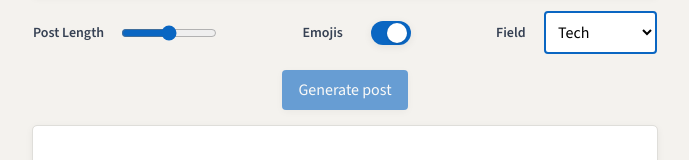
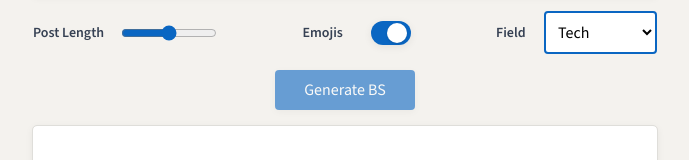
Before and after one commit to ameerza123/LinkedIn-BS-Generator, a Next.js app: page / in a window 1280 px wide. Shown: the part 217-377 px from the top of the page, without its empty margins (295-984 px from the left). Built offline with nearby package versions, Linux system fonts and the light colour scheme.

Commit message:
Improved loading animation

```diff
--- a/src/app/page.tsx
+++ b/src/app/page.tsx
@@ -1,6 +1,6 @@
 'use client';
 
-import { useState } from 'react';
+import { useState, useEffect } from 'react';
 
 const fields = ['Tech', 'Marketing', 'Finance', 'HR', 'Sales', 'Consulting'];
 
@@ -32,12 +32,27 @@ export default function Home() {
     setTimeout(() => setCopied(false), 1200);
   };
 
+    // Loading Animation
+  const loadingStages = ["Generating BS.", "Generating BS..", "Generating BS..."];
+  const [loadingText, setLoadingText] = useState(loadingStages[0]);
+
+  useEffect(() => {
+    if (loading) {
+      let i = 0;
+      const interval = setInterval(() => {
+        i = (i + 1) % loadingStages.length;
+        setLoadingText(loadingStages[i]);
+      }, 500);
+      return () => clearInterval(interval);
+    }
+  }, [loading]);
+
   return (
     <main
       className="min-h-screen p-6 max-w-2xl mx-auto"
       style={{ backgroundColor: 'rgb(244, 242, 238)' }}
     >
-      {/* Logo */}
+      {/* BS Logo */}
       <img
         src="bs_logo.png"
         alt="BS Logo"
@@ -69,10 +84,14 @@ export default function Home() {
         }}
       />
 
-      {/* Controls */}
+      {/* Response Modifiers */}
       <div className="mb-4 flex flex-col md:flex-row items-center md:justify-between gap-4 w-full">
+
         {/* Post Length */}
-        <div className="flex items-center gap-2 w-full md:w-auto justify-between md:justify-start" style={{ minWidth: 150 }}>
+        <div
+          className="flex items-center gap-2 w-full md:w-auto justify-between md:justify-start"
+          style={{ minWidth: 150 }}
+        >
           <label
             htmlFor="length-slider"
             className="font-semibold text-gray-700 text-sm whitespace-nowrap"
@@ -112,7 +131,9 @@ export default function Home() {
             onClick={() => setUseEmojis((v) => !v)}
             className="w-10 h-6 rounded-full transition-colors duration-200 flex items-center"
             style={{
-              backgroundColor: useEmojis ? 'rgb(10, 102, 194)' : 'rgb(223, 222, 218)',
+              backgroundColor: useEmojis
+                ? 'rgb(10, 102, 194)'
+                : 'rgb(223, 222, 218)',
               boxShadow: '0 2px 8px rgba(0,0,0,0.07)',
             }}
             aria-label={useEmojis ? 'Disable emojis' : 'Enable emojis'}
@@ -126,7 +147,10 @@ export default function Home() {
         </div>
 
         {/* Field Dropdown */}
-        <div className="flex items-center gap-2 w-full md:w-auto justify-between md:justify-end" style={{ minWidth: 140 }}>
+        <div
+          className="flex items-center gap-2 w-full md:w-auto justify-between md:justify-end"
+          style={{ minWidth: 140 }}
+        >
           <label
             htmlFor="field-select"
             className="font-semibold text-gray-700 text-sm whitespace-nowrap"
@@ -165,10 +189,13 @@ export default function Home() {
           opacity: loading || !input ? 0.6 : 1,
           cursor: loading || !input ? 'not-allowed' : 'pointer',
           boxShadow: '0 2px 8px rgba(0,0,0,0.07)',
+          minWidth: '140px',
+          textAlign: 'center'
         }}
       >
-        {loading ? 'Generating BS...' : 'Generate post'}
+        {loading ? loadingText : 'Generate BS'}
       </button>
+
 
       {/* Output */}
       <textarea
@@ -192,7 +219,10 @@ export default function Home() {
         <button
           onClick={handleCopy}
           className="bg-green-600 text-white px-4 py-2 rounded flex items-center gap-2"
-          style={{ boxShadow: '0 2px 8px rgba(0,0,0,0.07)', cursor: 'pointer' }}
+          style={{
+            boxShadow: '0 2px 8px rgba(0,0,0,0.07)',
+            cursor: 'pointer',
+          }}
         >
           <svg
             xmlns="http://www.w3.org/2000/svg"
@@ -201,8 +231,26 @@ export default function Home() {
             viewBox="0 0 24 24"
             stroke="currentColor"
           >
-            <rect x="9" y="2" width="6" height="4" rx="1" stroke="currentColor" strokeWidth="2" fill="none" />
-            <rect x="5" y="6" width="14" height="16" rx="2" stroke="currentColor" strokeWidth="2" fill="none" />
+            <rect
+              x="9"
+              y="2"
+              width="6"
+              height="4"
+              rx="1"
+              stroke="currentColor"
+              strokeWidth="2"
+              fill="none"
+            />
+            <rect
+              x="5"
+              y="6"
+              width="14"
+              height="16"
+              rx="2"
+              stroke="currentColor"
+              strokeWidth="2"
+              fill="none"
+            />
           </svg>
           {copied ? 'Copied!' : 'Copy'}
         </button>
```
